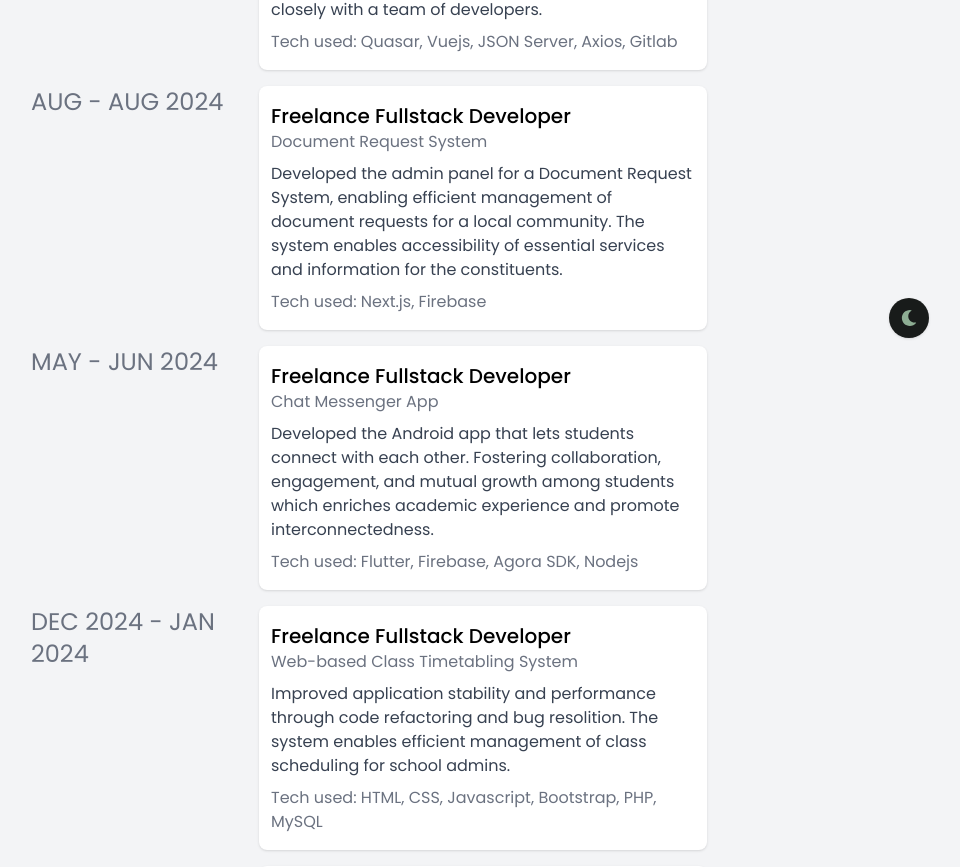
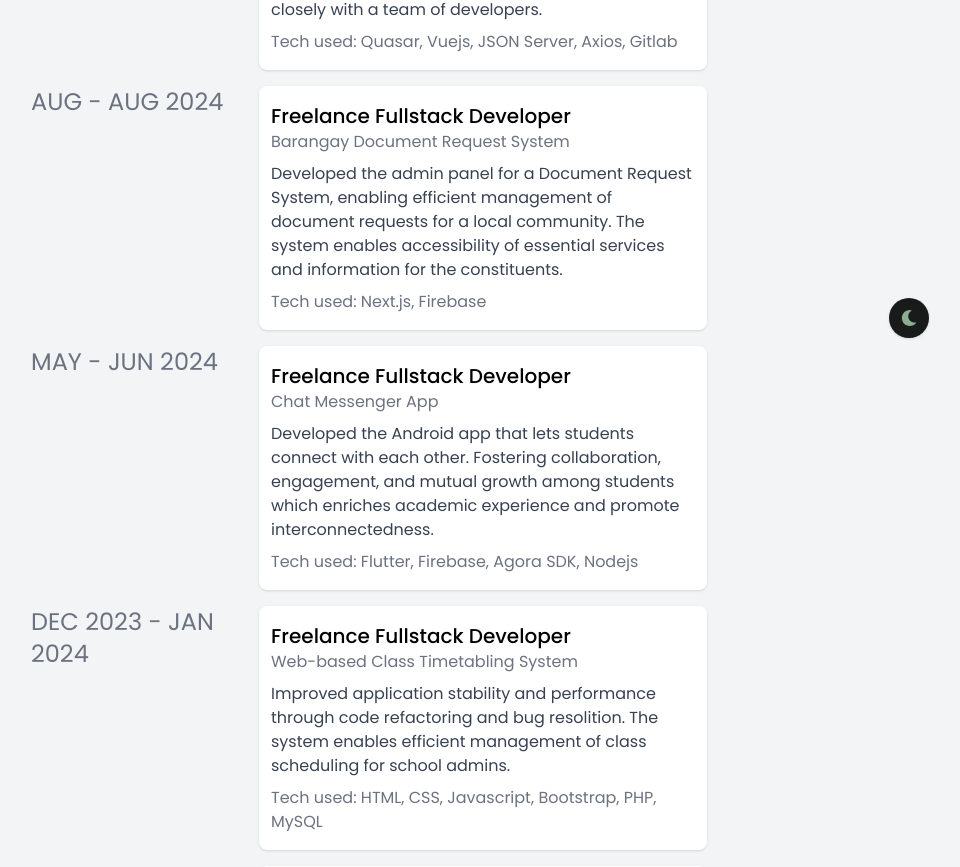
Before and after one commit to JonathanMoralde/portfolio-app, a Next.js app: page /experience in a window 1280 px wide. Shown: the part 414-1281 px from the top of the page, without its empty margins (271-1231 px from the left). Built offline with nearby package versions, Linux system fonts and the light colour scheme; no server answers; the database is empty.

Commit message:
experience typos

```diff
--- a/src/app/experience/page.tsx
+++ b/src/app/experience/page.tsx
@@ -25,7 +25,7 @@ const Experience = () => {
     },
     {
       position: "Freelance Fullstack Developer",
-      company: "Document Request System",
+      company: "Barangay Document Request System",
       date: "Aug - Aug 2024",
       description:
         "Developed the admin panel for a Document Request System, enabling efficient management of document requests for a local community. The system enables accessibility of essential services and information for the constituents.",
@@ -43,7 +43,7 @@ const Experience = () => {
     {
       position: "Freelance Fullstack Developer",
       company: "Web-based Class Timetabling System",
-      date: "Dec 2024 - Jan 2024",
+      date: "Dec 2023 - Jan 2024",
       description:
         "Improved application stability and performance through code refactoring and bug resolition. The system enables efficient management of class scheduling for school admins.",
       tech: "HTML, CSS, Javascript, Bootstrap, PHP, MySQL",
```
